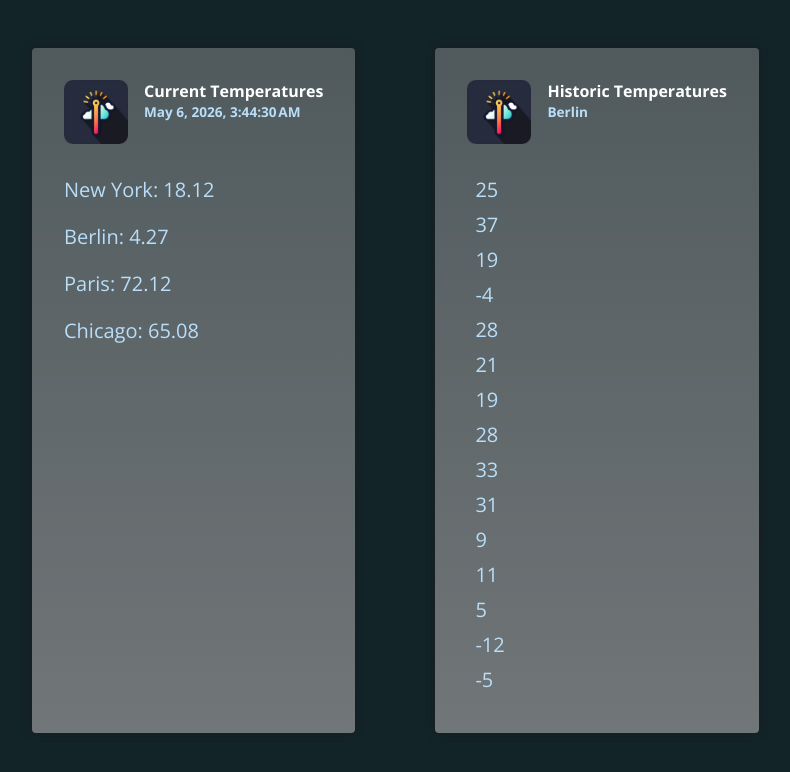
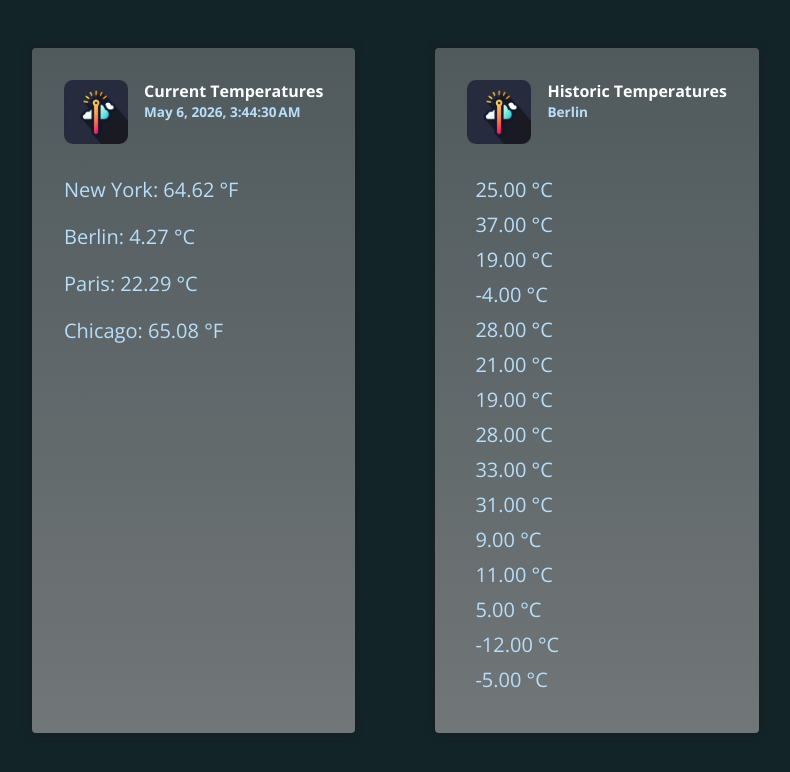
Before and after one commit to tahirjadoon/2026-Angular21-Essentials-ReceipeBook, an Angular app in the folder p09-pipes/: page / in a window 1280 px wide. Shown: the top 772 px of the page, without its empty margins (168-958 px from the left). Built offline with nearby package versions, Linux system fonts and the light colour scheme.

Commit message:
p09-pipes using custom temperature display pipe

```diff
--- a/p09-pipes/src/app/app.html
+++ b/p09-pipes/src/app/app.html
@@ -7,10 +7,10 @@
         <p>{{ currentDate | date: 'medium'}}</p>
       </div>
     </header>
-    <p>New York: {{ currentTemperaturs.newYork | number: '1.1-2'}}</p>
-    <p>Berlin: {{ currentTemperaturs.berlin | number: '1.1-2' }}</p>
-    <p>Paris: {{ currentTemperaturs.paris | number: '1.1-2' }}</p>
-    <p>Chicago: {{ currentTemperaturs.chicago | number: '1.1-2' }}</p>
+    <p>New York: {{ currentTemperaturs.newYork | temperature:tempUnits.cel:tempUnits.far }}</p>
+    <p>Berlin: {{ currentTemperaturs.berlin | temperature:tempUnits.cel }}</p>
+    <p>Paris: {{ currentTemperaturs.paris | temperature:tempUnits.far:tempUnits.cel }}</p>
+    <p>Chicago: {{ currentTemperaturs.chicago | temperature:tempUnits.far }}</p>
   </article>
 
   <article class="temperatures">
@@ -23,7 +23,7 @@
     </header>
     <ul>
       @for (temperature of historicTemperatures; track $index) {
-      <li (click)="onReset($index)">{{ temperature }}</li>
+      <li (click)="onReset($index)">{{ temperature  | temperature:tempUnits.cel }}</li>
       }
     </ul>
   </article>
--- a/p09-pipes/src/app/app.ts
+++ b/p09-pipes/src/app/app.ts
@@ -1,15 +1,19 @@
 import { DatePipe, DecimalPipe } from '@angular/common';
 import { Component, signal } from '@angular/core';
 import { RouterOutlet } from '@angular/router';
+import { TemperaturePipe } from './pipes/temperature.pipe';
+import { TEMP_UNITS } from './models/temperature.model';
 
 @Component({
   selector: 'app-root',
-  imports: [RouterOutlet, DatePipe, DecimalPipe],
+  imports: [RouterOutlet, DatePipe, DecimalPipe, TemperaturePipe],
   templateUrl: './app.html',
   styleUrl: './app.css'
 })
 export class App {
   protected readonly title = signal('p09-pipes');
+
+  tempUnits = TEMP_UNITS;
 
   currentDate = new Date();
   currentTemperaturs = {
--- /dev/null
+++ b/p09-pipes/src/app/models/temperature.model.ts
@@ -0,0 +1,11 @@
+
+export const TEMP_UNITS = {
+  cel: 'cel',
+  far: 'far',
+} as const;
+
+export type TempUnit = typeof TEMP_UNITS[keyof typeof TEMP_UNITS];
+
+export const TEMP_UNIT_LIST_VALUES: TempUnit[] = Object.values(TEMP_UNITS);
+
+export const TEMP_UNIT_LIST_KEY_VALUES = Object.entries(TEMP_UNITS);
--- /dev/null
+++ b/p09-pipes/src/app/pipes/temperature.pipe.ts
@@ -0,0 +1,43 @@
+import { Pipe, PipeTransform, Type } from "@angular/core";
+import { TEMP_UNITS, TempUnit } from "../models/temperature.model";
+
+@Pipe({
+  name: 'temperature',
+})
+export class TemperaturePipe implements PipeTransform{
+
+  transform(value: string | number | null, inputType: TempUnit, outputType?: TempUnit) {
+
+    if(!value){
+      return value;
+    }
+
+    let val: number;
+    if(typeof value === 'string'){
+      val = parseFloat(value);
+    }else{
+      val = value;
+    }
+
+    let output: number;
+    if(inputType == TEMP_UNITS.cel && outputType == TEMP_UNITS.far){
+      output = val * (9/5) + 32;
+    }
+    else if(inputType == TEMP_UNITS.far && outputType == TEMP_UNITS.cel){
+      output = (val - 32) * (5/9);
+    }
+    else{
+      output = val;
+    }
+
+    let symbol: '°F' | '°C';
+    if (!outputType) {
+      symbol = inputType === TEMP_UNITS.cel ? '°C' : '°F';
+    } else {
+      symbol = outputType === TEMP_UNITS.cel ? '°C' : '°F';
+    }
+
+    return `${output.toFixed(2)} ${symbol}`;
+  }
+
+}
```
